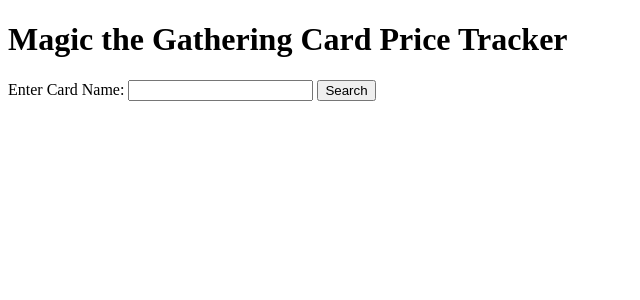
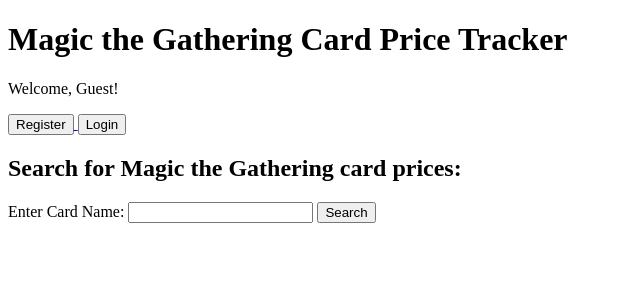
Before and after one commit to the29ster/CSCI_490_Project, a Django app: page / in a window 1280 px wide. Shown: the top 300 px of the page, without its empty margins (0-640 px from the left). Run offline with Django 5.2, Linux system fonts and the light colour scheme.

Commit message:
added user functionality

```diff
--- a/mysite/hello_world/templates/homepage.html
+++ b/mysite/hello_world/templates/homepage.html
@@ -9,6 +9,35 @@
 <body>
     <h1>Magic the Gathering Card Price Tracker</h1>
 
+    <!-- Display username if logged in -->
+    {% if user.is_authenticated %}
+        <p>Hello, {{ user.username }}! You are logged in.</p>
+    {% else %}
+        <p>Welcome, Guest!</p>
+    {% endif %}
+
+    <div>
+        <!-- Register Button -->
+        <a href="{% url 'register' %}">
+            <button>Register</button>
+        </a>
+
+        <!-- Login Button (only show if user is not logged in) -->
+        {% if not user.is_authenticated %}
+            <a href="{% url 'login' %}">
+                <button>Login</button>
+            </a>
+        {% endif %}
+
+        <!-- Logout Button (only show if user is logged in) -->
+        {% if user.is_authenticated %}
+            <a href="{% url 'logout' %}">
+                <button>Logout</button>
+            </a>
+        {% endif %}
+    </div>
+
+    <h2>Search for Magic the Gathering card prices:</h2>
     <!-- Search form -->
     <form method="GET" action="{% url 'search_card_price' %}">
         <label for="card_name">Enter Card Name:</label>
--- a/mysite/hello_world/urls.py
+++ b/mysite/hello_world/urls.py
@@ -2,5 +2,4 @@ from django.urls import path
 from .views import card_price_view
 
 urlpatterns = [
-    path('card/<str:card_name>/', card_price_view, name='card_price'),
 ]
--- a/mysite/hello_world/views.py
+++ b/mysite/hello_world/views.py
@@ -1,8 +1,9 @@
-from django.shortcuts import render
+from django.shortcuts import render, redirect
 from .utils import get_card_data
 from .models import Card
 import requests
-from django.shortcuts import render
+from django.contrib import messages
+from .forms import UserRegisterForm
 
 # Create your views here.
 
@@ -55,3 +56,15 @@ def card_price_view(request, card_name):
         return render(request, 'card_price.html', context)
 
     return render(request, 'card_not_found.html', {'card_name': card_name})
+
+def register(request):
+    if request.method == 'POST':
+        form = UserRegisterForm(request.POST)
+        if form.is_valid():
+            form.save()  # Save the user to the database
+            username = form.cleaned_data.get('username')
+            messages.success(request, f'Account created for {username}! You can now log in.')
+            return redirect('login')
+    else:
+        form = UserRegisterForm()
+    return render(request, 'register.html', {'form': form})
--- a/mysite/mysite/settings.py
+++ b/mysite/mysite/settings.py
@@ -122,3 +122,6 @@ STATIC_URL = 'static/'
 # https://docs.djangoproject.com/en/5.1/ref/settings/#default-auto-field
 
 DEFAULT_AUTO_FIELD = 'django.db.models.BigAutoField'
+
+LOGIN_REDIRECT_URL = '/'
+LOGOUT_REDIRECT_URL = '/'
--- a/mysite/mysite/urls.py
+++ b/mysite/mysite/urls.py
@@ -17,9 +17,14 @@ Including another URLconf
 from django.contrib import admin
 from django.urls import path
 from hello_world import views
+from django.contrib.auth import views as auth_views
+from hello_world import views as user_views
 
 urlpatterns = [
     path('admin/', admin.site.urls),
     path('', views.homepage, name='home'),
     path('search/', views.homepage, name='search_card_price'),
+    path('register/', user_views.register, name='register'),
+    path('login/', auth_views.LoginView.as_view(template_name='login.html'), name='login'),
+    path('logout/', auth_views.LogoutView.as_view(), name='logout'),
 ]
```
Also changed, not shown: mysite/hello_world/forms.py (added, +10 -0 lines), mysite/hello_world/templates/card_not_found.html (deleted, +0 -11 lines), mysite/hello_world/templates/card_price.html (deleted, +0 -14 lines), mysite/hello_world/templates/login.html (added, +18 -0 lines), mysite/hello_world/templates/register.html (added, +18 -0 lines).
